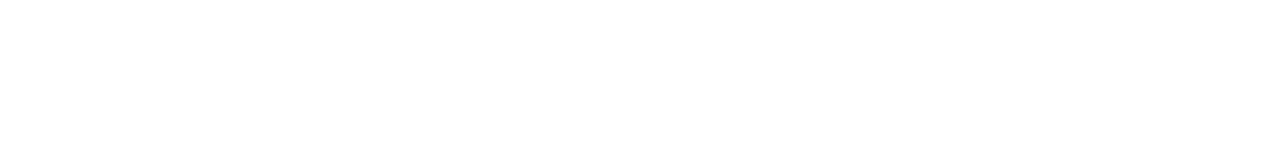
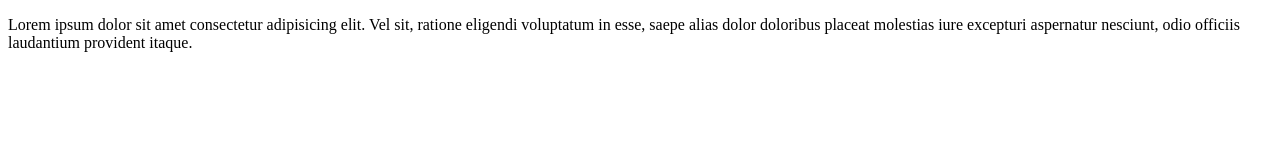
Before and after one commit to JorgeGamer713/jrcr, a plain HTML site: page index.html in a window 1280 px wide. Drawn offline with Linux system fonts and the light colour scheme.

Commit message:
Modificación del archivo index.html desde main

```diff
--- a/index.html
+++ b/index.html
@@ -3,9 +3,9 @@
 <head>
     <meta charset="UTF-8">
     <meta name="viewport" content="width=device-width, initial-scale=1.0">
-    <title>Document</title>
+    <title>Mi primera pagina pagina desde la rapa main</title>
 </head>
 <body>
-
+    <p>Lorem ipsum dolor sit amet consectetur adipisicing elit. Vel sit, ratione eligendi voluptatum in esse, saepe alias dolor doloribus placeat molestias iure excepturi aspernatur nesciunt, odio officiis laudantium provident itaque.</p>
 </body>
 </html>
```
